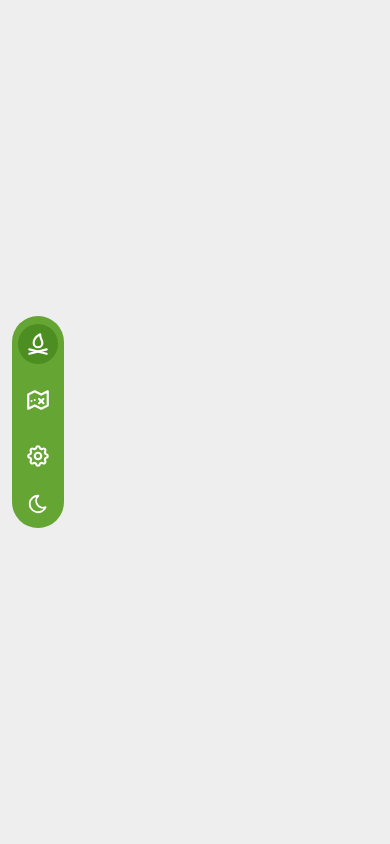
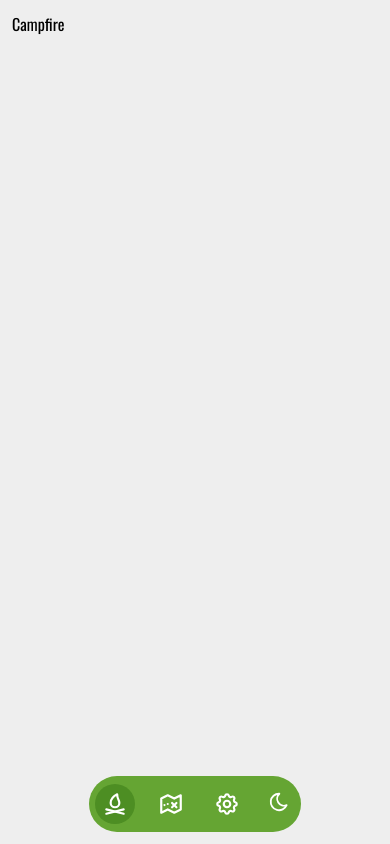
Before and after one commit to MadStoneDev/dungeon-central, a Next.js app: page /campfire in a window 390 px wide. Built offline with nearby package versions, Linux system fonts and the light colour scheme.

Commit message:
main nav optimisation

```diff
--- a/src/app/(private)/campfire/page.tsx
+++ b/src/app/(private)/campfire/page.tsx
@@ -1,5 +1,5 @@
 import MainNavigation from "@/components/main-navigation";
 
 export default function Campfire() {
-  return <main className={`flex-1`}></main>;
+  return <div>Campfire</div>;
 }
--- a/src/app/(private)/layout.tsx
+++ b/src/app/(private)/layout.tsx
@@ -7,10 +7,10 @@ export default function AuthenticatedLayout({
 }) {
   return (
     <div
-      className={`flex-grow p-3 flex flex-row items-center w-full h-dvh bg-tabletop-off-white dark:bg-tabletop-black`}
+      className={`relative flex-grow p-3 flex flex-col-reverse md:flex-row items-center w-full h-dvh bg-tabletop-off-white dark:bg-tabletop-black overflow-hidden`}
     >
       <MainNavigation />
-      {children}
+      <main className={`flex-1 w-full h-full overflow-y-auto`}>{children}</main>
     </div>
   );
 }
--- a/src/components/main-navigation.tsx
+++ b/src/components/main-navigation.tsx
@@ -16,7 +16,7 @@ import { useTheme } from "next-themes";
 export default function MainNavigation() {
   // Hooks
   const pathname = usePathname();
-  const { theme, setTheme } = useTheme();
+  const { setTheme } = useTheme();
 
   // Functions
   const isActive = (path: string) => {
@@ -29,10 +29,10 @@ export default function MainNavigation() {
 
   return (
     <nav
-      className={`relative flex flex-row items-center gap-2 ${showCampaigns ? "w-[120px]" : "w-[60px]"} transition-all duration-300 ease-in-out`}
+      className={`flex flex-row items-center gap-2 ${showCampaigns ? "md:w-[120px]" : "md:w-[60px]"} transition-all duration-300 ease-in-out`}
     >
       <section
-        className={`px-1.5 py-2 flex flex-col items-center gap-4 bg-tabletop-green rounded-full text-white transition-all duration-300 ease-in-out z-50`}
+        className={`px-1.5 py-2 flex flex-row md:flex-col items-center gap-4 bg-tabletop-green rounded-full text-white transition-all duration-300 ease-in-out z-50`}
       >
         <Link
           href={`/campfire`}
@@ -77,8 +77,10 @@ export default function MainNavigation() {
       </section>
 
       <section
-        className={`absolute ${
-          showCampaigns ? "left-[60px] max-h-[999px]" : "left-0 max-h-0"
+        className={`absolute top-1/2 -translate-y-1/2 ${
+          showCampaigns
+            ? "left-3 md:left-[72px] md:max-w-[120px] md:max-h-[999px]"
+            : "-left-[100px] md:left-3 md:max-w-0 md:max-h-0"
         } px-1.5 py-2 flex flex-col items-center gap-4 bg-tabletop-black dark:bg-white rounded-full transition-all duration-300 ease-in-out overflow-hidden`}
       >
         {Array.from({ length: 5 }).map((campaign, index) => {
```
